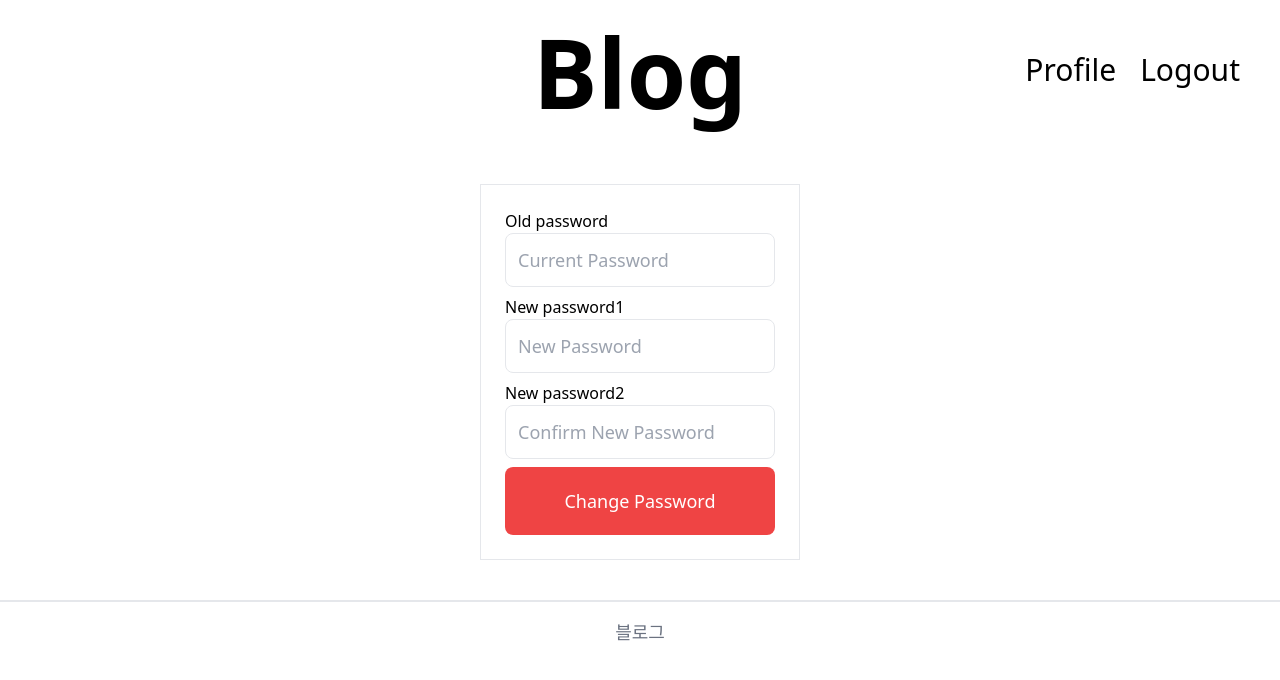
After one commit to JihoJu/django-blog, a Django app: page /users/update-password/ in a window 1280 px wide. The commit adds this page. Shown: the top 680 px of the page. Run offline with Django 3.2, Linux system fonts and the light colour scheme; the visitor is signed in with stand-in values (Sample User, id 1); style sheets or scripts are compiled from the project's sources; some libraries are stand-ins or nearby versions.

Commit message:
Add UpdatePasswordView, LoggedOutOnlyView, LoggedInOnlyView

```diff
--- /dev/null
+++ b/templates/users/update-password.html
@@ -0,0 +1,11 @@
+{% extends 'base.html' %}
+
+{% block page_title %}
+    Change Password
+{% endblock page_title %}
+
+{% block contents %}
+    <div class="container lg:w-5/12 md:w-1/2 xl:w-1/4 mx-auto my-10 flex flex-col items-center border p-6 border-gray-200">
+        {% include "mixins/auth/auth_form.html" with form=form cta="Change Password" %}
+    </div>
+{% endblock contents %}
--- a/templates/users/update-profile.html
+++ b/templates/users/update-profile.html
@@ -7,5 +7,8 @@
 {% block contents %}
     <div class="container lg:w-5/12 md:w-1/2 xl:w-1/4 mx-auto my-10 flex flex-col items-center border p-6 border-gray-200">
         {% include "mixins/auth/auth_form.html" with form=form cta="Update Profile" %}
+        <div class="mt-2 rounded-md bg-green-500 text-white w-full text-center py-5">
+            <a href="{% url 'users:password' %}" class="font-medium text-lg">Change Password</a>
+        </div>
     </div>
 {% endblock contents %}
--- a/templates/users/user_profile.html
+++ b/templates/users/user_profile.html
@@ -16,7 +16,7 @@
         <span class="text-lg mb-5">{{user_obj.bio}}</span>
 
         {% if user_obj == user %}
-            <a href="{% url 'users:update' %}">Update Profile</a>
+            <a href="{% url 'users:update' %}" class="btn bg-red-400 text-white">Update Profile</a>
         {% endif %}
     </div>
 {% endblock contents %}
--- a/users/forms.py
+++ b/users/forms.py
@@ -1,4 +1,5 @@
 from django import forms
+from django.contrib.auth.forms import PasswordChangeForm
 from django.forms import widgets
 from django.forms.fields import EmailField
 from django.forms.widgets import EmailInput, TextInput
@@ -6,6 +7,8 @@ from . import models
 
 
 class LoginForm(forms.Form):
+
+    """Login Form Definition"""
 
     email = forms.EmailField(widget=forms.EmailInput(attrs={"placeholder": "Email"}))
     password = forms.CharField(
@@ -69,3 +72,29 @@ class SignUpForm(forms.Form):
         user.first_name = first_name
         user.last_name = last_name
         user.save()
+
+
+class UpdatePasswordForm(PasswordChangeForm):
+
+    """Update Password Form Definition"""
+
+    old_password = forms.CharField(
+        required=True,
+        widget=forms.PasswordInput(
+            attrs={"placeholder": "Current Password", "class": "rounded-lg"}
+        ),
+    )
+
+    new_password1 = forms.CharField(
+        required=True,
+        widget=forms.PasswordInput(
+            attrs={"placeholder": "New Password", "class": "rounded-lg"}
+        ),
+    )
+
+    new_password2 = forms.CharField(
+        required=True,
+        widget=forms.PasswordInput(
+            attrs={"placeholder": "Confirm New Password", "class": "rounded-lg"}
+        ),
+    )
--- /dev/null
+++ b/users/mixins.py
@@ -0,0 +1,21 @@
+from django.contrib import messages
+from django.urls import reverse_lazy
+from django.shortcuts import redirect
+from django.contrib.auth.mixins import UserPassesTestMixin, LoginRequiredMixin
+
+
+class LoggedOutOnlyView(UserPassesTestMixin):
+
+    permission_denied_message = "Page not found"
+
+    def test_func(self):
+        return not self.request.user.is_authenticated
+
+    def handle_no_permission(self):
+        messages.error(self.request, "Can't go there")
+        return redirect("core:home")
+
+
+class LoggedInOnlyView(LoginRequiredMixin):
+
+    login_url = reverse_lazy("users:login")
--- a/users/urls.py
+++ b/users/urls.py
@@ -9,4 +9,5 @@ urlpatterns = [
     path("signup/", views.SignUpView.as_view(), name="signup"),
     path("<int:pk>/", views.UserProfileView.as_view(), name="profile"),
     path("update-profile/", views.UpdateProfileView.as_view(), name="update"),
+    path("update-password/", views.UpdatePasswordView.as_view(), name="password"),
 ]
--- a/users/views.py
+++ b/users/views.py
@@ -1,16 +1,17 @@
 from django.db import models
-from django.urls.base import reverse_lazy
+from django.urls.base import clear_script_prefix, reverse_lazy
 from django.views import View
+from django.contrib.auth.views import PasswordChangeView
 from django.views.generic import FormView, DetailView, UpdateView
 from django.shortcuts import redirect, render
 from django.urls import reverse
 from django.contrib.auth import authenticate, login, logout
 from django.contrib import messages
 from django.contrib.messages.views import SuccessMessageMixin
-from . import forms, models
+from . import forms, models, mixins
 
 
-class LoginView(View):
+class LoginView(mixins.LoggedOutOnlyView, View):
     def get(self, request):
         form = forms.LoginForm(initial={"email": "admin@admin.com"})
         return render(request, "users/login.html", {"form": form})
@@ -34,7 +35,7 @@ def log_out(request):
     return redirect(reverse("core:home"))
 
 
-class SignUpView(FormView):
+class SignUpView(mixins.LoggedOutOnlyView, FormView):
     template_name = "users/signup.html"
     form_class = forms.SignUpForm
     success_url = reverse_lazy("core:home")
@@ -64,7 +65,7 @@ class UserProfileView(DetailView):
     template_name = "users/user_profile.html"
 
 
-class UpdateProfileView(SuccessMessageMixin, UpdateView):
+class UpdateProfileView(mixins.LoggedInOnlyView, SuccessMessageMixin, UpdateView):
 
     """UserProfileUpdate View Definition"""
 
@@ -91,3 +92,16 @@ class UpdateProfileView(SuccessMessageMixin, UpdateView):
         pk = self.request.user.pk
         return reverse("users:profile", kwargs={"pk": pk})
         # return self.request.user.get_absolute_url() => 이렇게 User model에서 get_absolute_url를 정의해서 사용할 수 있당~
+
+
+class UpdatePasswordView(
+    mixins.LoggedInOnlyView, SuccessMessageMixin, PasswordChangeView
+):
+
+    """UpdatePasswordView Definition"""
+
+    model = models.User
+    template_name = "users/update-password.html"
+    form_class = forms.UpdatePasswordForm
+    success_message = "Password Updated"
+    success_url = reverse_lazy("core:home")
```
